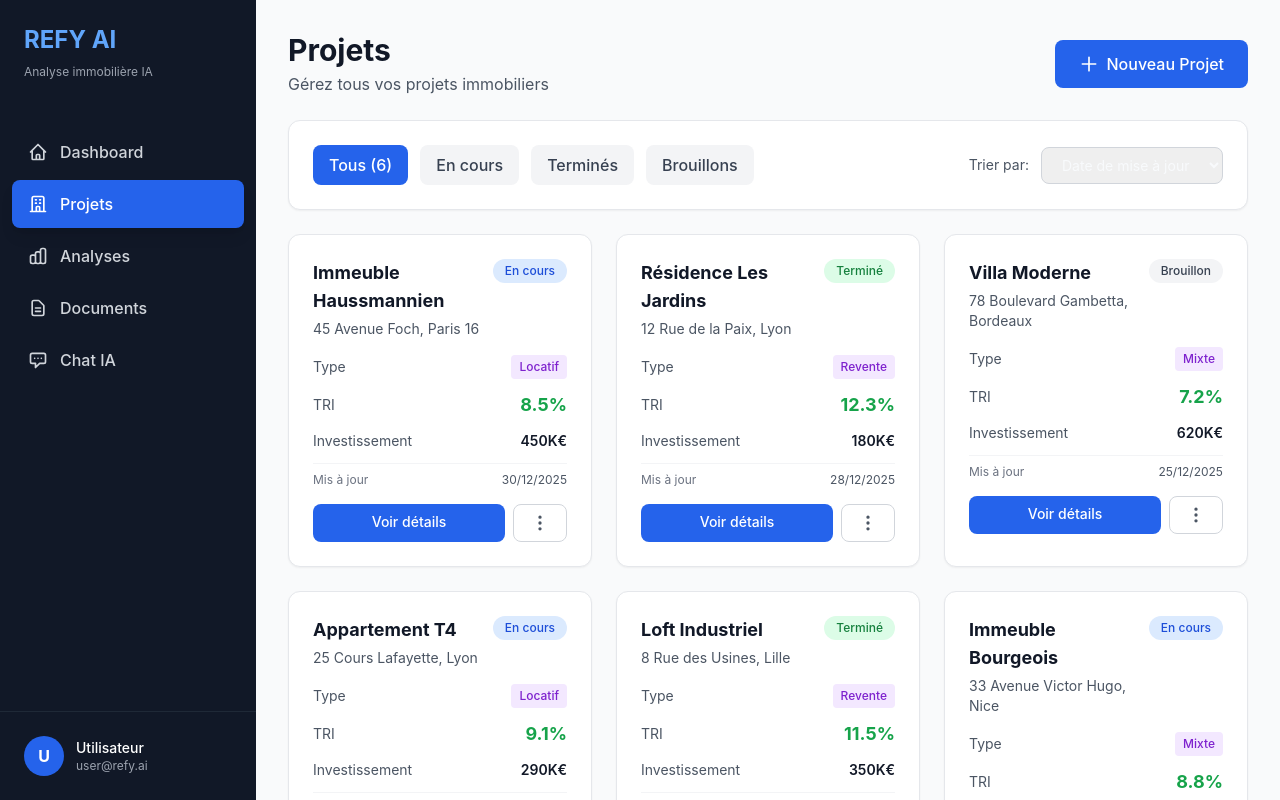
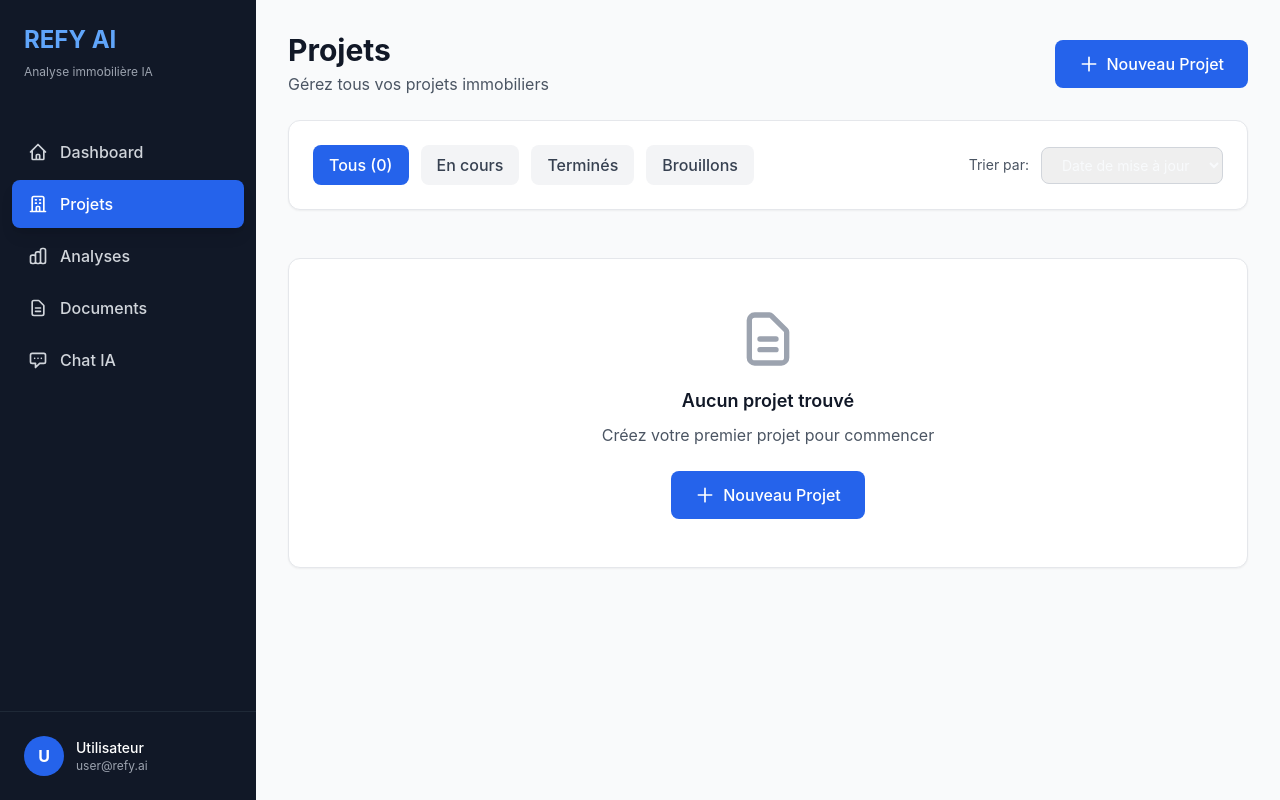
Before and after one commit to YLDHN/REFYAI, a Next.js app in the folder frontend/: page /projects in a window 1280 px wide. Shown: the top 800 px of the page. Built offline with nearby package versions, Linux system fonts and the light colour scheme.

Commit message:
feat: remove mock data - clean slate for real project creation

```diff
--- a/frontend/src/app/dashboard/page.tsx
+++ b/frontend/src/app/dashboard/page.tsx
@@ -6,17 +6,13 @@ import Link from 'next/link';
 
 export default function DashboardPage() {
   const stats = [
-    { label: 'Projets Actifs', value: '12', icon: 'M19 21V5a2 2 0 00-2-2H7a2 2 0 00-2 2v16m14 0h2m-2 0h-5m-9 0H3m2 0h5M9 7h1m-1 4h1m4-4h1m-1 4h1m-5 10v-5a1 1 0 011-1h2a1 1 0 011 1v5m-4 0h4', color: 'blue', trend: '+12%' },
-    { label: 'TRI Moyen', value: '8.5%', icon: 'M9 19v-6a2 2 0 00-2-2H5a2 2 0 00-2 2v6a2 2 0 002 2h2a2 2 0 002-2zm0 0V9a2 2 0 012-2h2a2 2 0 012 2v10m-6 0a2 2 0 002 2h2a2 2 0 002-2m0 0V5a2 2 0 012-2h2a2 2 0 012 2v14a2 2 0 01-2 2h-2a2 2 0 01-2-2z', color: 'green', trend: '+2.3%' },
-    { label: 'Investissement', value: '2.4M€', icon: 'M12 8c-1.657 0-3 .895-3 2s1.343 2 3 2 3 .895 3 2-1.343 2-3 2m0-8c1.11 0 2.08.402 2.599 1M12 8V7m0 1v8m0 0v1m0-1c-1.11 0-2.08-.402-2.599-1M21 12a9 9 0 11-18 0 9 9 0 0118 0z', color: 'purple', trend: '+450K' },
-    { label: 'Documents', value: '143', icon: 'M9 12h6m-6 4h6m2 5H7a2 2 0 01-2-2V5a2 2 0 012-2h5.586a1 1 0 01.707.293l5.414 5.414a1 1 0 01.293.707V19a2 2 0 01-2 2z', color: 'orange', trend: '+28' },
+    { label: 'Projets Actifs', value: '0', icon: 'M19 21V5a2 2 0 00-2-2H7a2 2 0 00-2 2v16m14 0h2m-2 0h-5m-9 0H3m2 0h5M9 7h1m-1 4h1m4-4h1m-1 4h1m-5 10v-5a1 1 0 011-1h2a1 1 0 011 1v5m-4 0h4', color: 'blue', trend: '-' },
+    { label: 'TRI Moyen', value: '0%', icon: 'M9 19v-6a2 2 0 00-2-2H5a2 2 0 00-2 2v6a2 2 0 002 2h2a2 2 0 002-2zm0 0V9a2 2 0 012-2h2a2 2 0 012 2v10m-6 0a2 2 0 002 2h2a2 2 0 002-2m0 0V5a2 2 0 012-2h2a2 2 0 012 2v14a2 2 0 01-2 2h-2a2 2 0 01-2-2z', color: 'green', trend: '-' },
+    { label: 'Investissement', value: '0€', icon: 'M12 8c-1.657 0-3 .895-3 2s1.343 2 3 2 3 .895 3 2-1.343 2-3 2m0-8c1.11 0 2.08.402 2.599 1M12 8V7m0 1v8m0 0v1m0-1c-1.11 0-2.08-.402-2.599-1M21 12a9 9 0 11-18 0 9 9 0 0118 0z', color: 'purple', trend: '-' },
+    { label: 'Documents', value: '0', icon: 'M9 12h6m-6 4h6m2 5H7a2 2 0 01-2-2V5a2 2 0 012-2h5.586a1 1 0 01.707.293l5.414 5.414a1 1 0 01.293.707V19a2 2 0 01-2 2z', color: 'orange', trend: '-' },
   ];
 
-  const recentProjects = [
-    { id: 1, name: 'Résidence Les Jardins', city: 'Lyon', status: 'En cours', tri: '9.2%', progress: 65 },
-    { id: 2, name: 'Immeuble Haussmannien', city: 'Paris', status: 'Analyse', tri: '7.8%', progress: 35 },
-    { id: 3, name: 'Villa Moderne', city: 'Bordeaux', status: 'Complété', tri: '10.5%', progress: 100 },
-  ];
+  const recentProjects: any[] = [];
 
   return (
     <DashboardLayout>
--- a/frontend/src/app/projects/page.tsx
+++ b/frontend/src/app/projects/page.tsx
@@ -15,14 +15,7 @@ interface Project {
   updatedAt: string;
 }
 
-const mockProjects: Project[] = [
-  { id: 1, name: 'Immeuble Haussmannien', address: '45 Avenue Foch, Paris 16', type: 'rental', status: 'in_progress', tri: 8.5, investment: 450000, updatedAt: '2025-12-30' },
-  { id: 2, name: 'Résidence Les Jardins', address: '12 Rue de la Paix, Lyon', type: 'resale', status: 'completed', tri: 12.3, investment: 180000, updatedAt: '2025-12-28' },
-  { id: 3, name: 'Villa Moderne', address: '78 Boulevard Gambetta, Bordeaux', type: 'mixed', status: 'draft', tri: 7.2, investment: 620000, updatedAt: '2025-12-25' },
-  { id: 4, name: 'Appartement T4', address: '25 Cours Lafayette, Lyon', type: 'rental', status: 'in_progress', tri: 9.1, investment: 290000, updatedAt: '2025-12-26' },
-  { id: 5, name: 'Loft Industriel', address: '8 Rue des Usines, Lille', type: 'resale', status: 'completed', tri: 11.5, investment: 350000, updatedAt: '2025-12-24' },
-  { id: 6, name: 'Immeuble Bourgeois', address: '33 Avenue Victor Hugo, Nice', type: 'mixed', status: 'in_progress', tri: 8.8, investment: 580000, updatedAt: '2025-12-29' },
-];
+const mockProjects: Project[] = [];
 
 export default function ProjectsPage() {
   const [filter, setFilter] = useState<string>('all');
```
